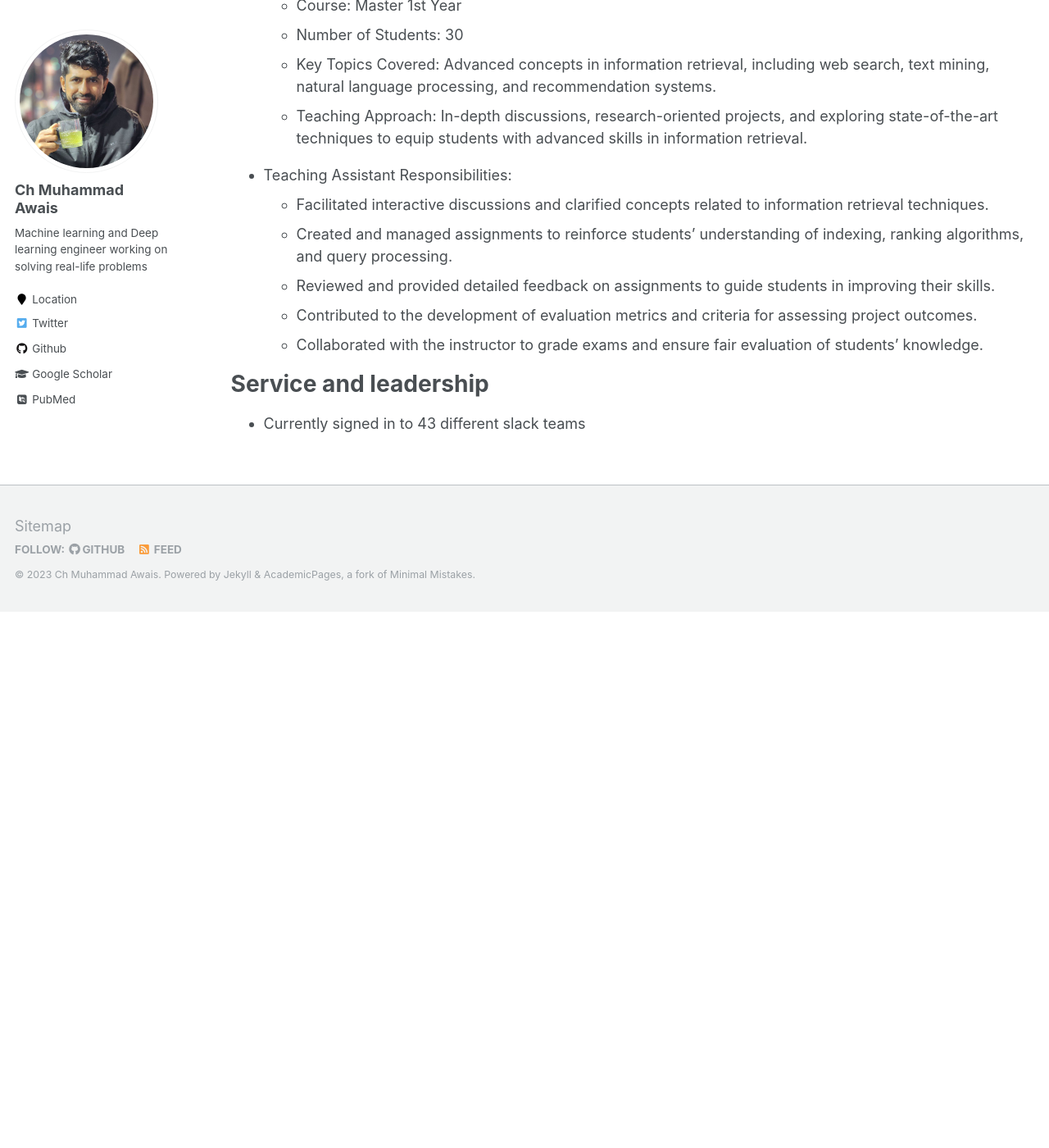
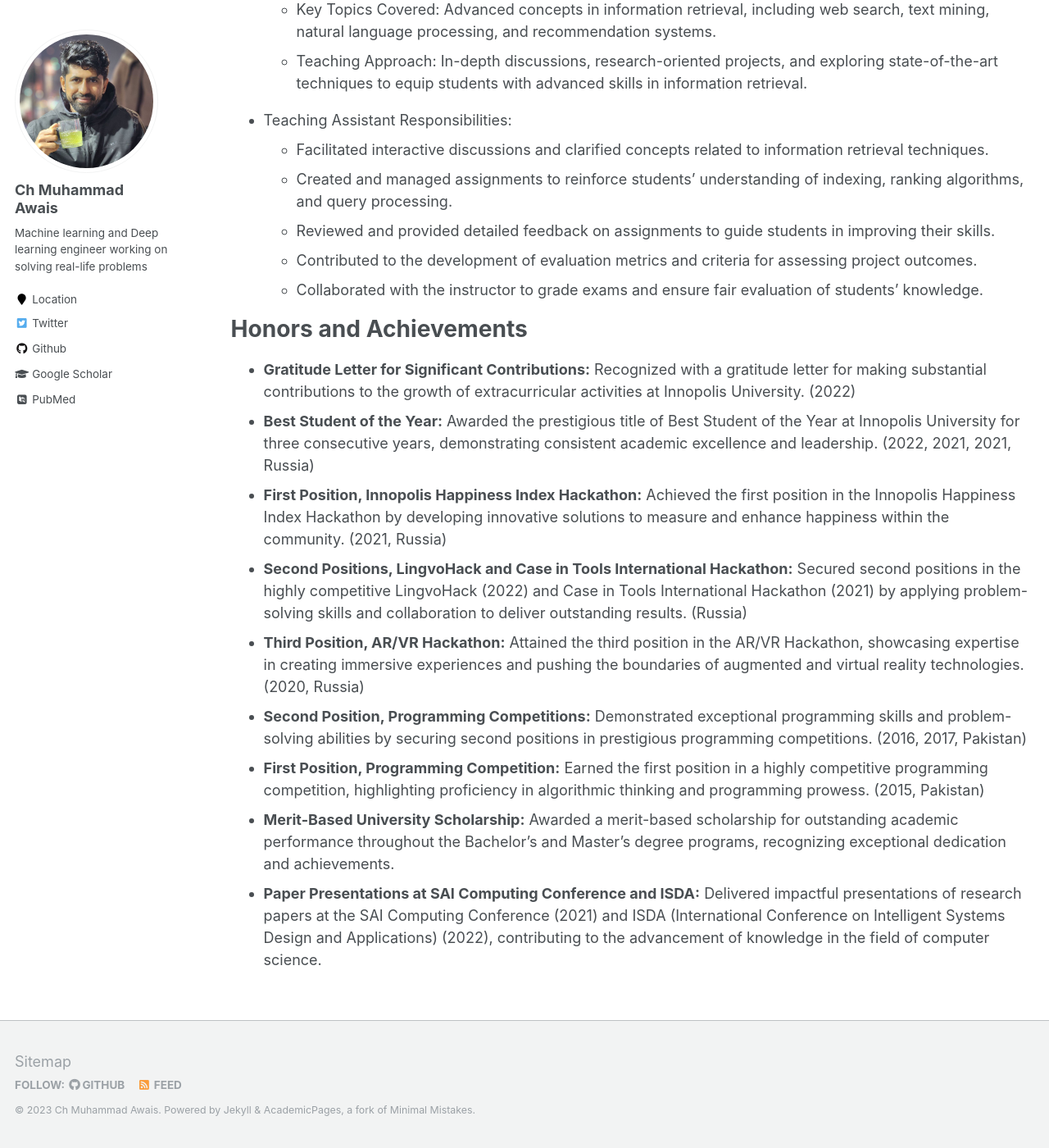
Before and after one commit to cm-awais/cm-awais.github.io, a Jekyll site: the page built from _pages/cv.md, in a window 1280 px wide and 1400 px high, scrolled down 3306 px. Shown: the whole window at 82% size. Built offline with Jekyll 4.4.1, drawn with Linux system fonts in a browser that asks for light colours; some web fonts are replaced; before the commit the page ends 4052 px from its top, so only the background shows below that; some of the changed text lies outside the part shown.

Commit message:
Update cv.md

```diff
--- a/_pages/cv.md
+++ b/_pages/cv.md
@@ -48,12 +48,15 @@
 
 Skills
 ======
-* Skill 1
-* Skill 2
-  * Sub-skill 2.1
-  * Sub-skill 2.2
-  * Sub-skill 2.3
-* Skill 3
+| Technical Skills        | Core Skills                | Additional Skills      |
+|-------------------------|-----------------------------|---------------------------|
+| Python/Java/C++ | Artificial Intelligence | Web Scraping              |
+| PyTorch                             | Machine Learning        | Problem Solving           |
+| TensorFlow                                | Deep Learning               | Research                        |
+| OpenCV                                  | Natural Language Processing | Teaching                          |
+| Scikit-Learn                            | Computer Vision               | Leadership                          |
+| Numpy/Pandas/SQL/PowerBI                           | Data Science                       | Communication                    |
+| Linux/Unix                           |  Data Manipulation and Analysis                                           |                                              |
 
 Publications
 ======
@@ -114,6 +117,14 @@
      * Contributed to the development of evaluation metrics and criteria for assessing project outcomes.
      * Collaborated with the instructor to grade exams and ensure fair evaluation of students' knowledge.
 
-Service and leadership
+Honors and Achievements
 ======
-* Currently signed in to 43 different slack teams
+- **Gratitude Letter for Significant Contributions:** Recognized with a gratitude letter for making substantial contributions to the growth of extracurricular activities at Innopolis University. (2022)
+- **Best Student of the Year:** Awarded the prestigious title of Best Student of the Year at Innopolis University for three consecutive years, demonstrating consistent academic excellence and leadership. (2022, 2021, 2021, Russia)
+- **First Position, Innopolis Happiness Index Hackathon:** Achieved the first position in the Innopolis Happiness Index Hackathon by developing innovative solutions to measure and enhance happiness within the community. (2021, Russia)
+- **Second Positions, LingvoHack and Case in Tools International Hackathon:** Secured second positions in the highly competitive LingvoHack (2022) and Case in Tools International Hackathon (2021) by applying problem-solving skills and collaboration to deliver outstanding results. (Russia)
+- **Third Position, AR/VR Hackathon:** Attained the third position in the AR/VR Hackathon, showcasing expertise in creating immersive experiences and pushing the boundaries of augmented and virtual reality technologies. (2020, Russia)
+- **Second Position, Programming Competitions:** Demonstrated exceptional programming skills and problem-solving abilities by securing second positions in prestigious programming competitions. (2016, 2017, Pakistan)
+- **First Position, Programming Competition:** Earned the first position in a highly competitive programming competition, highlighting proficiency in algorithmic thinking and programming prowess. (2015, Pakistan)
+- **Merit-Based University Scholarship:** Awarded a merit-based scholarship for outstanding academic performance throughout the Bachelor's and Master's degree programs, recognizing exceptional dedication and achievements.
+- **Paper Presentations at SAI Computing Conference and ISDA:** Delivered impactful presentations of research papers at the SAI Computing Conference (2021) and ISDA (International Conference on Intelligent Systems Design and Applications) (2022), contributing to the advancement of knowledge in the field of computer science.
```
